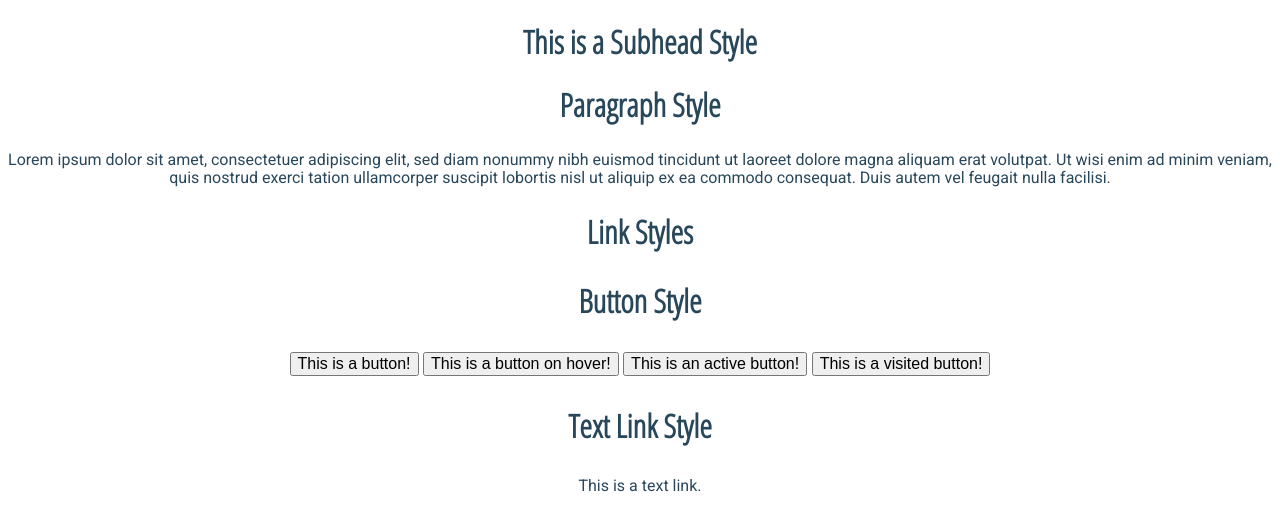
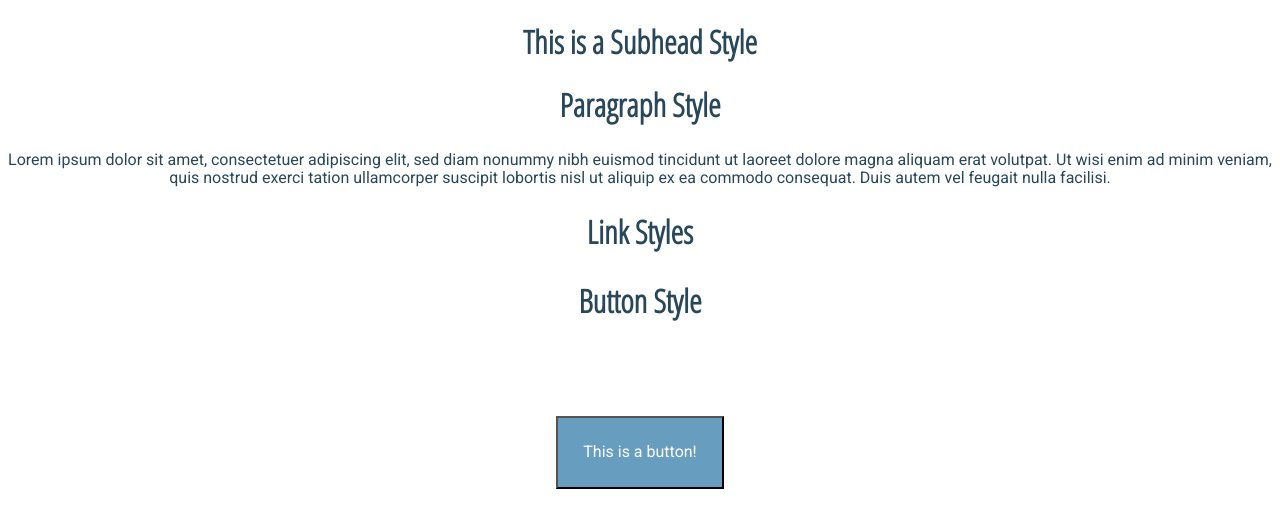
Before and after one commit to kaylamarieh/project_final2_hauge_kayla, a plain HTML site: page index.html in a window 1280 px wide. Shown: the part 284-792 px from the top of the page. Drawn offline with Linux system fonts and the light colour scheme.

Commit message:
add styles to button

```diff
--- a/css/main.css
+++ b/css/main.css
@@ -3,8 +3,8 @@ colors
 green - #6c8555
 light blue - #679dbf
 dark blue - #28475a
-purple - 764c88
-peach - fed9bc
+purple - #764c88
+peach - #fed9bc
 **********/
 
 html {
@@ -54,3 +54,22 @@ p {
     font-size: 1em;
     color: #28475a;
 }
+
+button {
+    margin: 5%;
+    padding: 2%;
+    background-color: #679dbf;
+    color: #ffffff;
+    font-family: 'Roboto', sans-serif;
+    font-size: 1em;
+}
+
+button:hover {
+    border: #679dbf solid 3px;
+    color: #679dbf;
+    background-color: #ffffff;
+}
+
+button:active {
+    background-color: #fed9bc;
+}
--- a/index.html
+++ b/index.html
@@ -23,18 +23,13 @@
         </section>
         <section>
             <h2>Link Styles</h2>
-            <article>
+            <article id="buttons">
                 <h3>Button Style</h3>
                 <button type="button">This is a button!</button>
-                <button type="button">This is a button on hover!</button>
-                <button type="button">This is an active button!</button>
-                <button type="button">This is a visited button!</button>
             </article>
             <article>
                 <h3>Text Link Style</h3>
                 <p>This is a text link.</p>
-                <p>This is a text link hover.</p>
-                <p>This is a visited text link.</p>
             </article>
         </section>
     </main>
```
